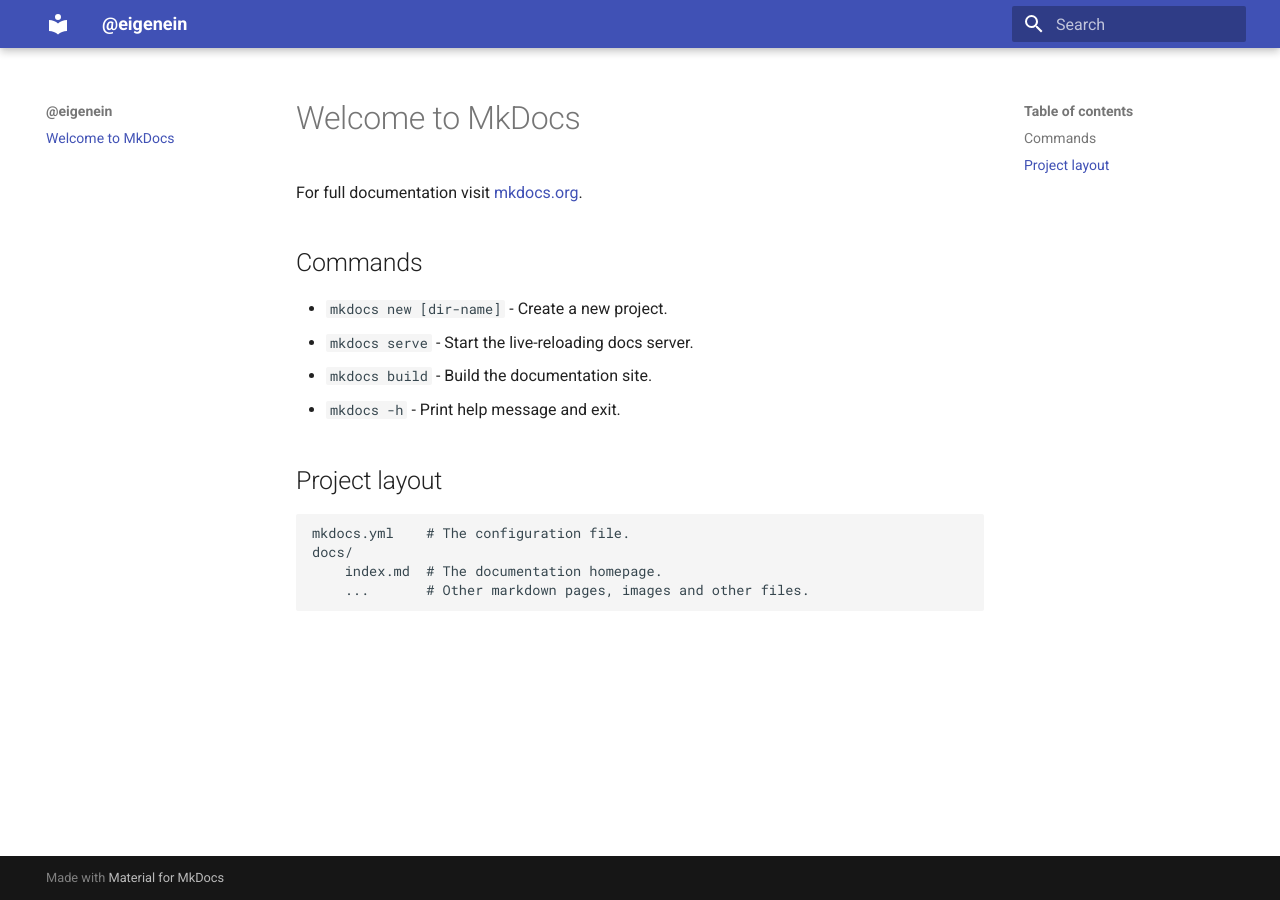
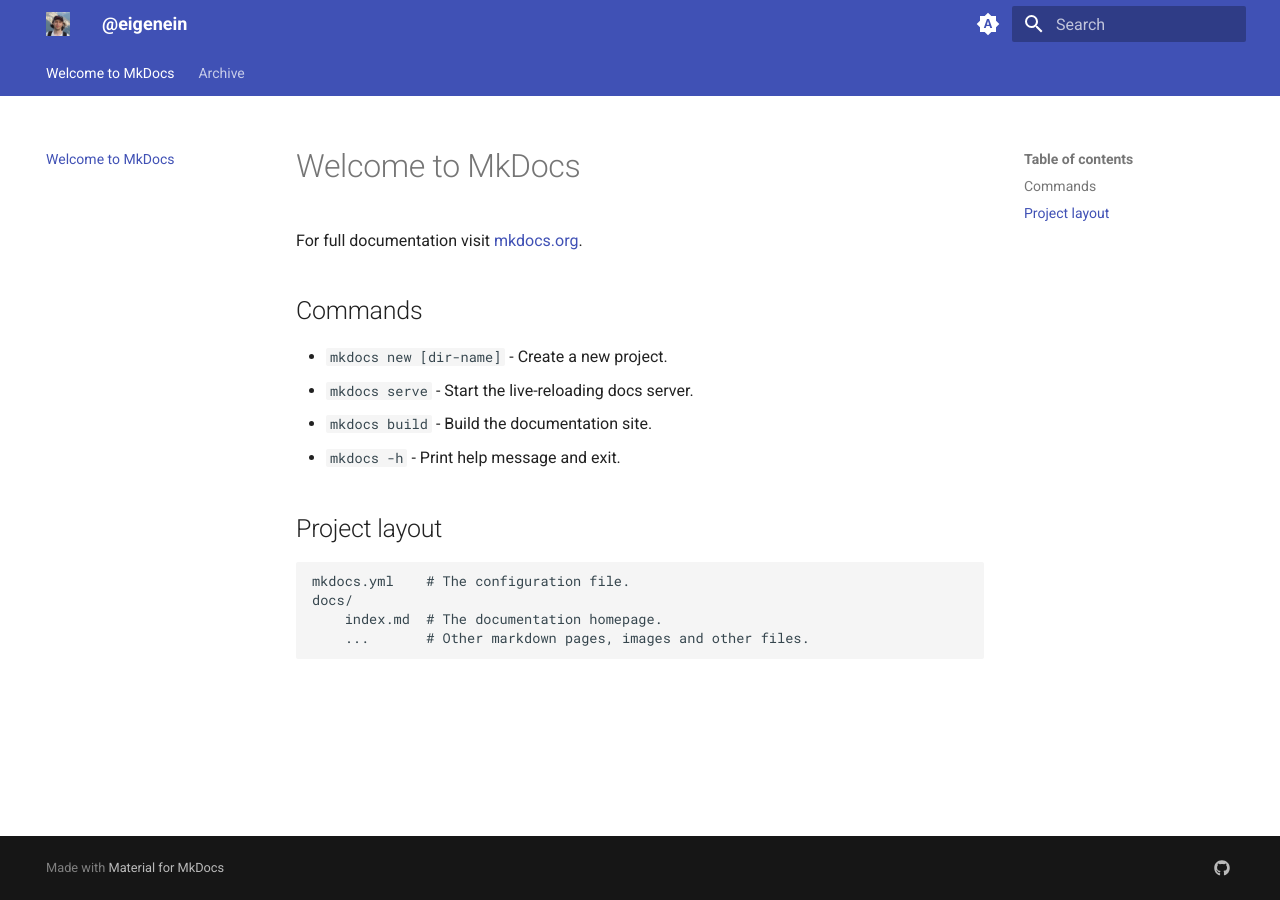
Before and after one commit to eigenein/eigenein.github.io, an MkDocs documentation site: the page built from docs/index.md, in a window 1280 px wide. Built offline with MkDocs 1.6.1 and Material for MkDocs 9.7.7, drawn with Linux system fonts in a browser that asks for light colours; plug-ins that fetch from the network failed and are left out.

Commit message:
Set up basic blog

```diff
--- a/mkdocs.yml
+++ b/mkdocs.yml
@@ -2,11 +2,80 @@
 
 site_name: "@eigenein"
 site_url: "https://eigenein.dev"
-edit_uri: "edit/main/docs/"
-
 theme:
   name: "material"
+  custom_dir: "overrides"
   language: "en"
-
+  favicon: "/favicon/favicon.ico"
+  logo: "/favicon/favicon-32x32.png"
+  palette:
+    - media: "(prefers-color-scheme)"
+      toggle:
+        icon: "material/brightness-auto"
+        name: "Switch to light mode"
+    - media: "(prefers-color-scheme: light)"
+      scheme: "default"
+      toggle:
+        icon: "material/brightness-7"
+        name: "Switch to dark mode"
+    - media: "(prefers-color-scheme: dark)"
+      scheme: "slate"
+      toggle:
+        icon: "material/brightness-4"
+        name: "Switch to system preference"
+  features:
+    - content.tooltips
+    - navigation.tabs
+    - navigation.sections
+    - navigation.path
+    - navigation.indexes
+    - navigation.top
+    - navigation.footer
+plugins:
+  - blog:
+      blog_dir: "."
+      blog_toc: true
+      post_excerpt: "required"
+  - privacy
+  - rss:
+      match_path: "posts/.*"
+      date_from_meta:
+        as_creation: "date"
+  - search
+  - social
+  - git-revision-date-localized
+markdown_extensions:
+  - abbr
+  - admonition
+  - attr_list
+  - footnotes
+  - md_in_html
+  - pymdownx.blocks.caption
+  - pymdownx.details
+  - pymdownx.highlight:
+      anchor_linenums: true
+      line_spans: "__span"
+      pygments_lang_class: true
+  - pymdownx.inlinehilite
+  - pymdownx.caret
+  - pymdownx.keys
+  - pymdownx.mark
+  - pymdownx.tilde
+  - pymdownx.snippets:
+      auto_append:
+        - "includes/abbreviations.md"
+  - pymdownx.superfences:
+      custom_fences:
+        - name: "mermaid"
+          class: "mermaid"
+          format: "!!python/name:pymdownx.superfences.fence_code_format"
+  - pymdownx.betterem
+  - tables
 watch:
-  - "docs"
+  - docs
+  - includes
+  - overrides
+extra:
+  social:
+    - icon: "fontawesome/brands/github"
+      link: "https://github.com/eigenein"
--- /dev/null
+++ b/overrides/main.html
@@ -0,0 +1,7 @@
+{% extends "base.html" %}
+{% block extrahead %}
+    <link rel="apple-touch-icon" sizes="180x180" href="/favicon/apple-touch-icon.png">
+    <link rel="icon" type="image/png" sizes="32x32" href="/favicon/favicon-32x32.png">
+    <link rel="icon" type="image/png" sizes="16x16" href="/favicon/favicon-16x16.png">
+    <link rel="manifest" href="/favicon/site.webmanifest">
+{% endblock %}
--- a/pyproject.toml
+++ b/pyproject.toml
@@ -3,5 +3,7 @@
 version = "0.0.0"
 requires-python = ">=3.14,<3.15"
 dependencies = [
-    "mkdocs-material>=9.7.7,<10.0.0",
+    "mkdocs-git-revision-date-localized-plugin>=1.5.3,<2.0.0",
+    "mkdocs-material[imaging]>=9.7.7,<10.0.0",
+    "mkdocs-rss-plugin>=1.19.0,<2.0.0",
 ]
```
Also changed, not shown: docs/posts/2026-07-31-test.md (added, +11 -0 lines), includes/abbreviations.md (added, +2 -0 lines), docs/favicon/android-chrome-192x192.png (added), docs/favicon/android-chrome-512x512.png (added), docs/favicon/apple-touch-icon.png (added), docs/favicon/favicon-16x16.png (added), docs/favicon/favicon-32x32.png (added), docs/favicon/favicon.ico (added), docs/favicon/site.webmanifest (added), 3 other files.
